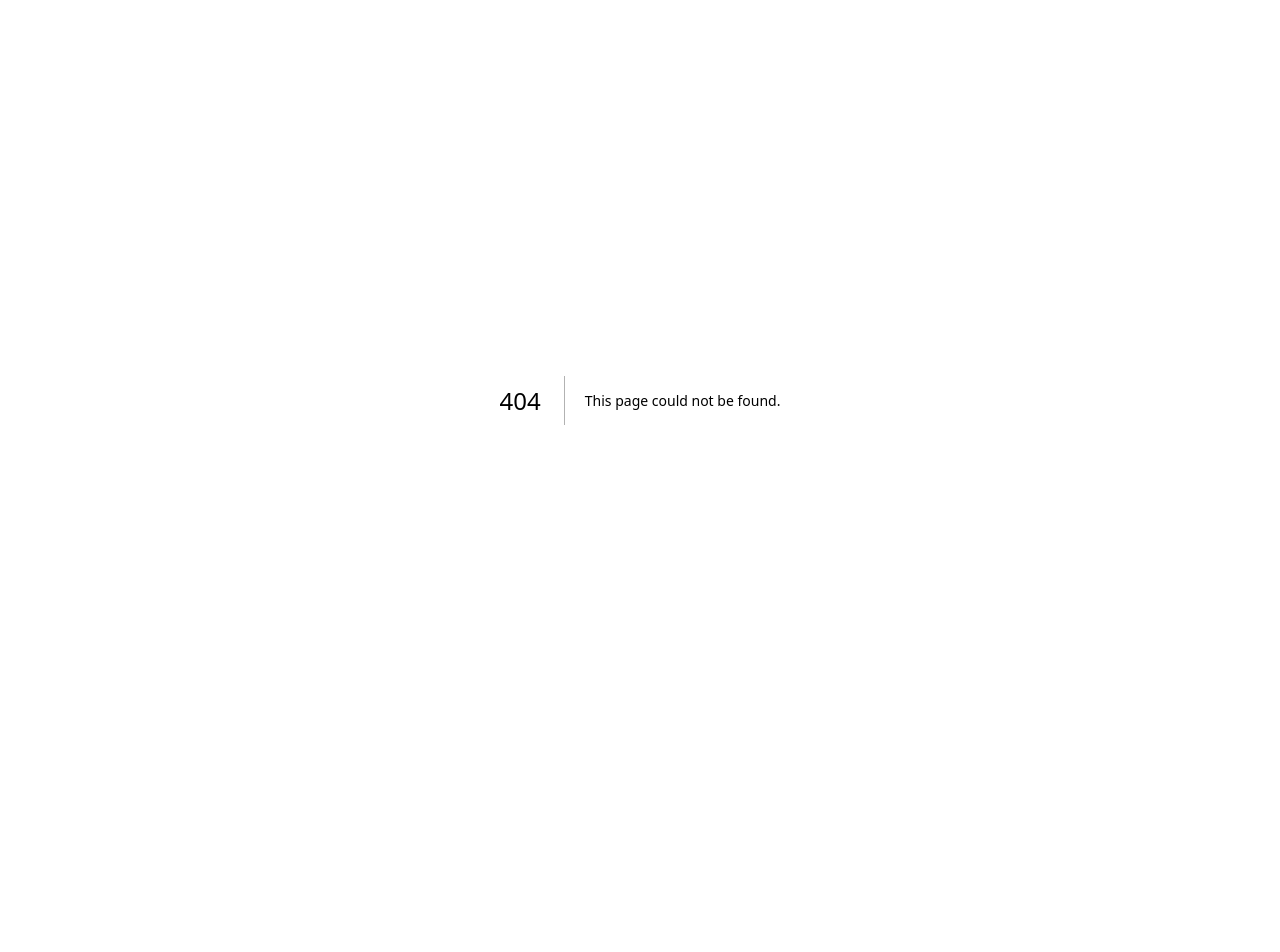
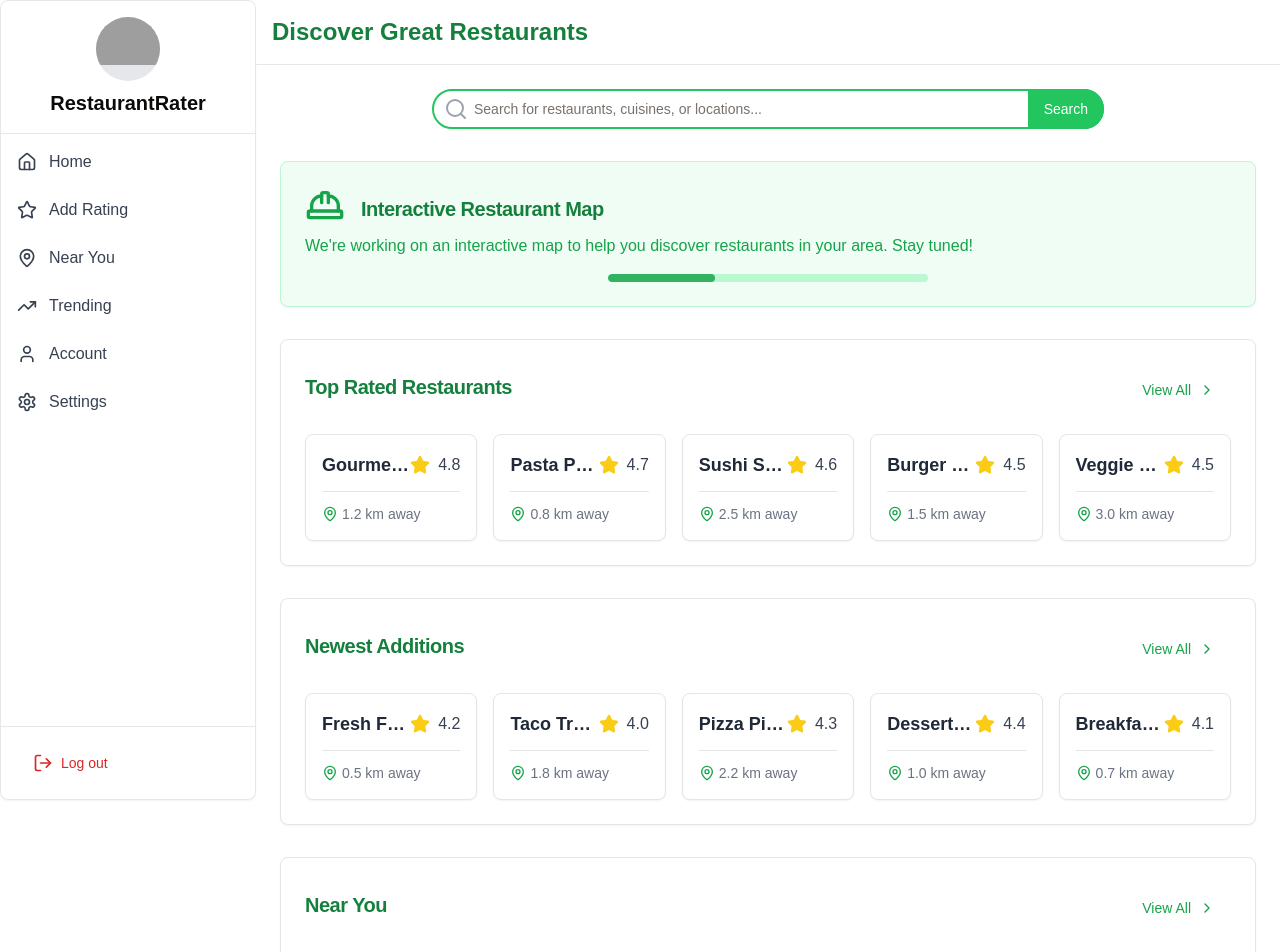
Before and after one commit to DSaatz/RR-App, a Next.js app in the folder Frontend/restaurant-rating/: page /home in a window 1280 px wide. Before the commit this address had no page. Shown: the top 952 px of the page. Before the commit the page ends 800 px from the top, so only its background shows below. Built offline with nearby package versions, Linux system fonts and the light colour scheme; grey boxes are pictures that could not be loaded.

Commit message:
Added Homepage with mock data

```diff
--- /dev/null
+++ b/Frontend/restaurant-rating/src/app/home/page.tsx
@@ -0,0 +1,69 @@
+'use client'
+
+import StandardLayout from "@/components/ui/costum/standard-layout"
+import SearchBar from "@/components/ui/costum/search-bar"
+import UnderConstructionCard from "@/components/ui/costum/under-construction-card"
+import CategoryContainer from "@/components/ui/costum/category-container"
+
+// Sample data for restaurant categories
+const topRatedRestaurants = [
+  { id: 1, name: "Gourmet Delight", rating: 4.8, distance: 1.2 },
+  { id: 2, name: "Pasta Paradise", rating: 4.7, distance: 0.8 },
+  { id: 3, name: "Sushi Sensation", rating: 4.6, distance: 2.5 },
+  { id: 4, name: "Burger Bonanza", rating: 4.5, distance: 1.5 },
+  { id: 5, name: "Veggie Venture", rating: 4.5, distance: 3.0 },
+]
+
+const newestRestaurants = [
+  { id: 6, name: "Fresh Fusion", rating: 4.2, distance: 0.5 },
+  { id: 7, name: "Taco Trends", rating: 4.0, distance: 1.8 },
+  { id: 8, name: "Pizza Pioneers", rating: 4.3, distance: 2.2 },
+  { id: 9, name: "Dessert Dreams", rating: 4.4, distance: 1.0 },
+  { id: 10, name: "Breakfast Bliss", rating: 4.1, distance: 0.7 },
+]
+
+const nearbyRestaurants = [
+  { id: 11, name: "Corner Café", rating: 4.0, distance: 0.3 },
+  { id: 12, name: "Local Bites", rating: 3.9, distance: 0.4 },
+  { id: 13, name: "Quick Eats", rating: 3.8, distance: 0.6 },
+  { id: 14, name: "Neighborhood Nosh", rating: 4.2, distance: 0.8 },
+  { id: 15, name: "Street Treats", rating: 4.1, distance: 1.0 },
+]
+
+export default function HomePage() {
+  const handleSearch = (query: string) => {
+    // Implement search logic here
+    console.log("Searching for:", query)
+  }
+
+  return (
+    <StandardLayout pageTitle="Discover Great Restaurants">
+      <div className="space-y-8">
+        <SearchBar onSearch={handleSearch} placeholder="Search for restaurants, cuisines, or locations..." />
+
+        <UnderConstructionCard
+          title="Interactive Restaurant Map"
+          description="We're working on an interactive map to help you discover restaurants in your area. Stay tuned!"
+        />
+
+        <CategoryContainer
+          title="Top Rated Restaurants"
+          restaurants={topRatedRestaurants}
+          categorySlug="top-rated"
+        />
+
+        <CategoryContainer
+          title="Newest Additions"
+          restaurants={newestRestaurants}
+          categorySlug="newest"
+        />
+
+        <CategoryContainer
+          title="Near You"
+          restaurants={nearbyRestaurants}
+          categorySlug="near-you"
+        />
+      </div>
+    </StandardLayout>
+  )
+}
```
